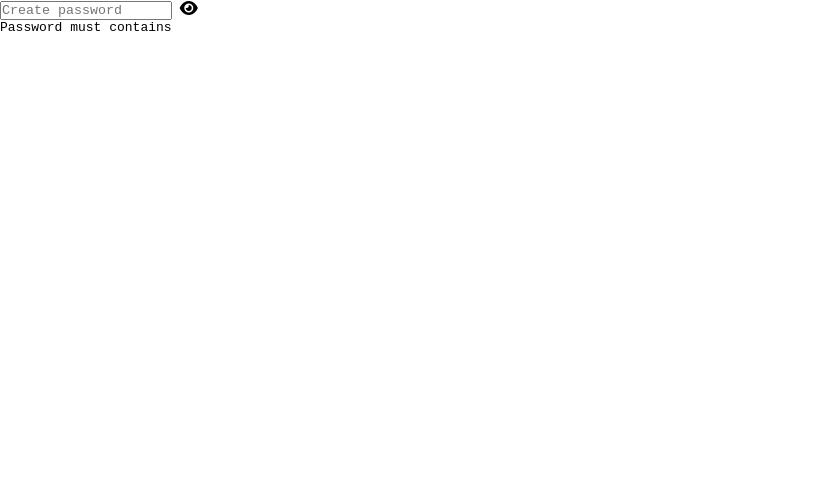
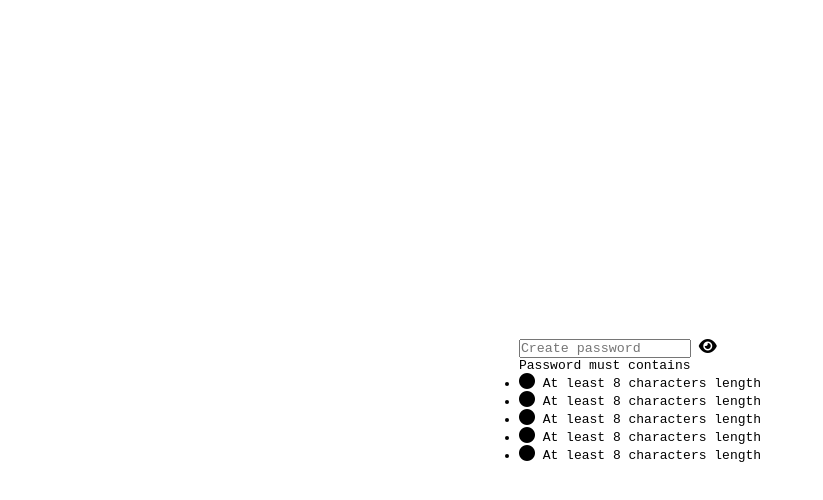
Before and after one commit to TOMJID/JavaScript-projects, a plain HTML site: page 05.Password Validation Check/index.html in a window 1280 px wide. Shown: the whole page, without its empty margins (0-823 px from the left). Drawn offline with Linux system fonts and the light colour scheme.

Commit message:
05. work in progress

```diff
--- a/05.Password Validation Check/index.html
+++ b/05.Password Validation Check/index.html
@@ -16,7 +16,28 @@
         <i class="fa-solid fa-eye"></i>
         <div class="content"></div>
         <p>Password must contains</p>
-        <ul class="requirement__list"></ul>
+        <ul class="requirement__list">
+          <li>
+            <i class="fa-solid fa-circle"></i>
+            <span>At least 8 characters length</span>
+          </li>
+          <li>
+            <i class="fa-solid fa-circle"></i>
+            <span>At least 8 characters length</span>
+          </li>
+          <li>
+            <i class="fa-solid fa-circle"></i>
+            <span>At least 8 characters length</span>
+          </li>
+          <li>
+            <i class="fa-solid fa-circle"></i>
+            <span>At least 8 characters length</span>
+          </li>
+          <li>
+            <i class="fa-solid fa-circle"></i>
+            <span>At least 8 characters length</span>
+          </li>
+        </ul>
       </div>
     </div>
     <script src="script.js"></script>
--- a/05.Password Validation Check/style.css
+++ b/05.Password Validation Check/style.css
@@ -4,3 +4,9 @@
   box-sizing: border-box;
   font-family: monospace;
 }
+body {
+  min-height: 100dvh;
+  display: flex;
+  align-items: center;
+  justify-content: center;
+}
```
